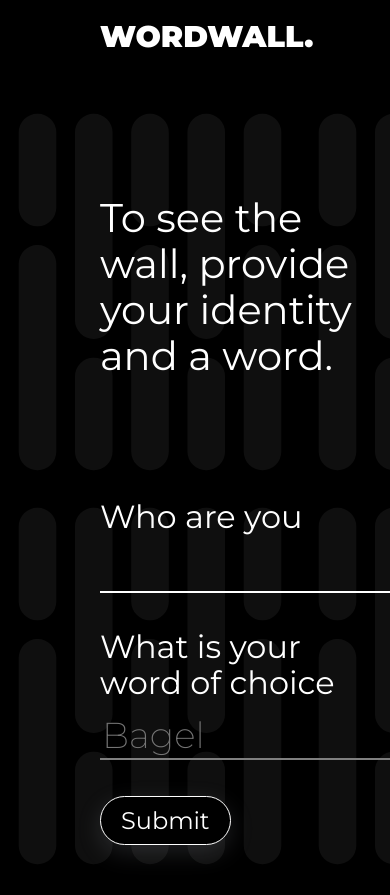
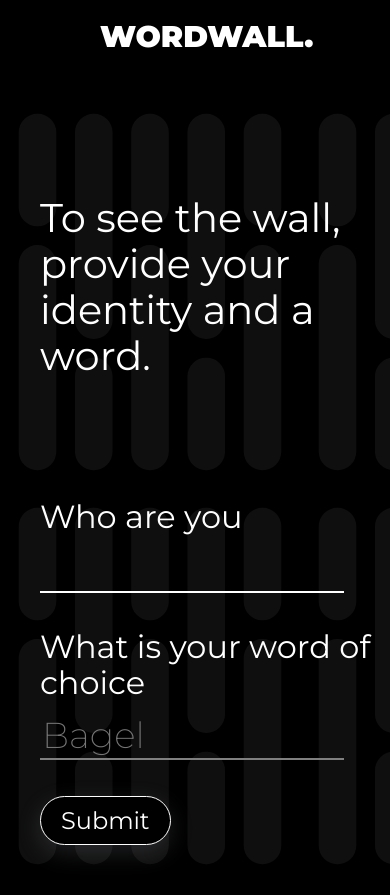
Before and after one commit to min0k/wordwall, a React (Create React App) app: page / in a window 390 px wide. Built offline with nearby package versions, Linux system fonts and the light colour scheme; no server answers.

Commit message:
Add responsive styling

```diff
--- a/src/components/Welcome.module.css
+++ b/src/components/Welcome.module.css
@@ -6,3 +6,11 @@
   font-size: 40px;
   padding-bottom: 20px;
 }
+
+
+@media only screen and (max-width: 700px) {
+  .container {
+
+
+  }
+}
--- a/src/components/Wordwall.module.css
+++ b/src/components/Wordwall.module.css
@@ -41,3 +41,10 @@
 .hoverText {
   font-size: 20px;
 }
+
+@media only screen and (max-width: 700px) {
+  .container {
+    padding: 60px 40px;
+
+  }
+}
--- a/src/index.css
+++ b/src/index.css
@@ -3,7 +3,10 @@ body {
   font-family: "Montserrat", sans-serif;
   -webkit-font-smoothing: antialiased;
   -moz-osx-font-smoothing: grayscale;
+  max-width: 100%;
+  overflow-x: hidden;
 }
+
 
 /*! normalize.css v8.0.1 | MIT License | github.com/necolas/normalize.css */
 
--- a/src/pages/Main.module.css
+++ b/src/pages/Main.module.css
@@ -9,3 +9,10 @@
   overflow: visible;
   margin-top: 20px;
 }
+
+@media only screen and (max-width: 700px) {
+  .container {
+    padding-left: 40px;
+
+  }
+}
```
